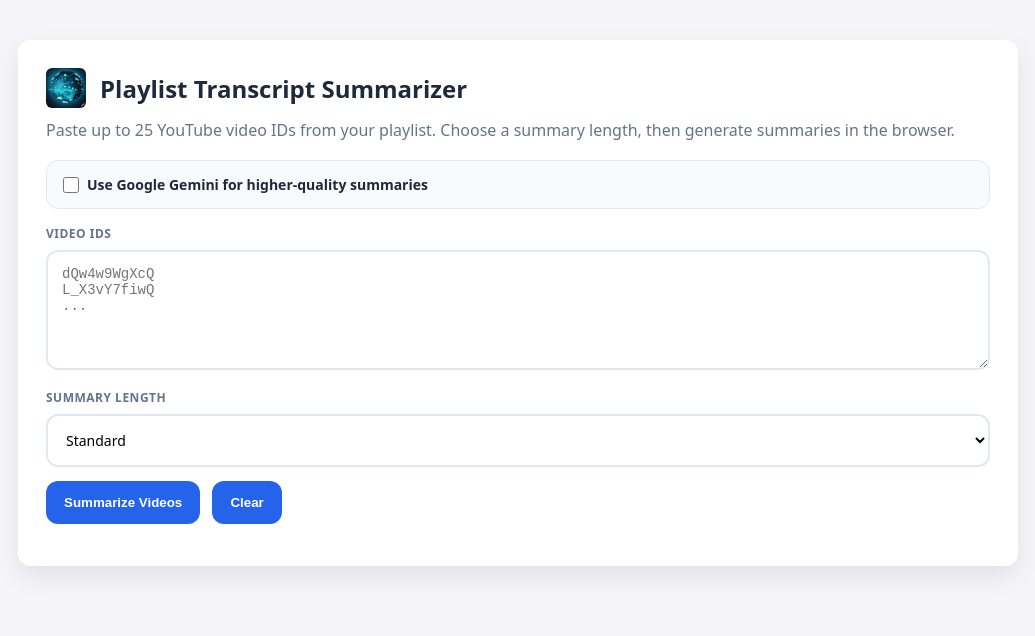
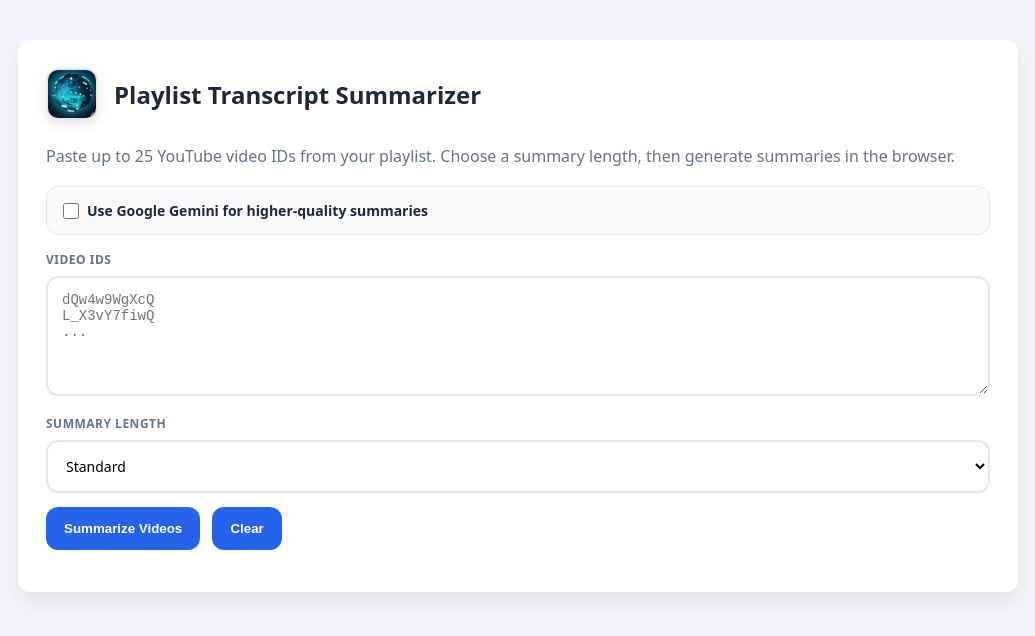
Before and after one commit to OperationsResearchBit/TubeSummarizer, a plain HTML site: page index.html in a window 1280 px wide. Shown: the whole page, without its empty margins (122-1157 px from the left). Drawn offline with Linux system fonts and the light colour scheme.

Commit message:
Refine header and logo styles in CSS
Updated logo dimensions and styling for modern appearance. Adjusted header row spacing for improved layout.

```diff
--- a/css/styles.css
+++ b/css/styles.css
@@ -22,16 +22,39 @@ body {
   box-shadow: 0 10px 25px rgba(0,0,0,0.08);
 }
 h1 { margin: 0; font-size: 24px; }
+/* Container for the logo and heading */
 .header-row {
   display: flex;
   align-items: center;
-  gap: 14px;
-  margin-bottom: 10px;
+  gap: 16px;          /* Space between logo and text */
+  margin-bottom: 24px; /* Space below the header row */
 }
+/* Make the logo link look like a tight container */
+.logo-link {
+  display: inline-flex;
+  text-decoration: none;
+}
+/* Modern logo styling */
 .logo {
-  height: 40px;
-  width: auto;
-  border-radius: 6px;
+  width: 48px;               /* Shrinks logo to a modern header size */
+  height: 48px;              /* Keeps aspect ratio uniform */
+  object-fit: cover;         /* Prevents squishing or stretching */
+  border-radius: 12px;       /* Sleek, modern rounded corners */
+  box-shadow: 0 4px 12px rgba(0, 0, 0, 0.1); /* Subtle premium drop shadow */
+  border: 2px solid #e2e8f0; /* Crisp subtle border outline */
+  transition: all 0.2s ease-in-out; /* Smooth hover transition animate */
+}
+/* Hover effect for a professional UI feel */
+.logo:hover {
+  transform: translateY(-2px); /* Slight lift effect */
+  box-shadow: 0 6px 16px rgba(0, 0, 0, 0.15); /* Deepen shadow on hover */
+  border-color: #3b82f6;       /* Changes border to an accent blue */
+}
+/* Align the text next to the logo */
+.header-row h1 {
+  font-size: 24px;
+  margin: 0;
+  color: #1e293b;
 }
 p { color: var(--muted); margin: 0 0 18px; line-height: 1.5; }
 label {
```
